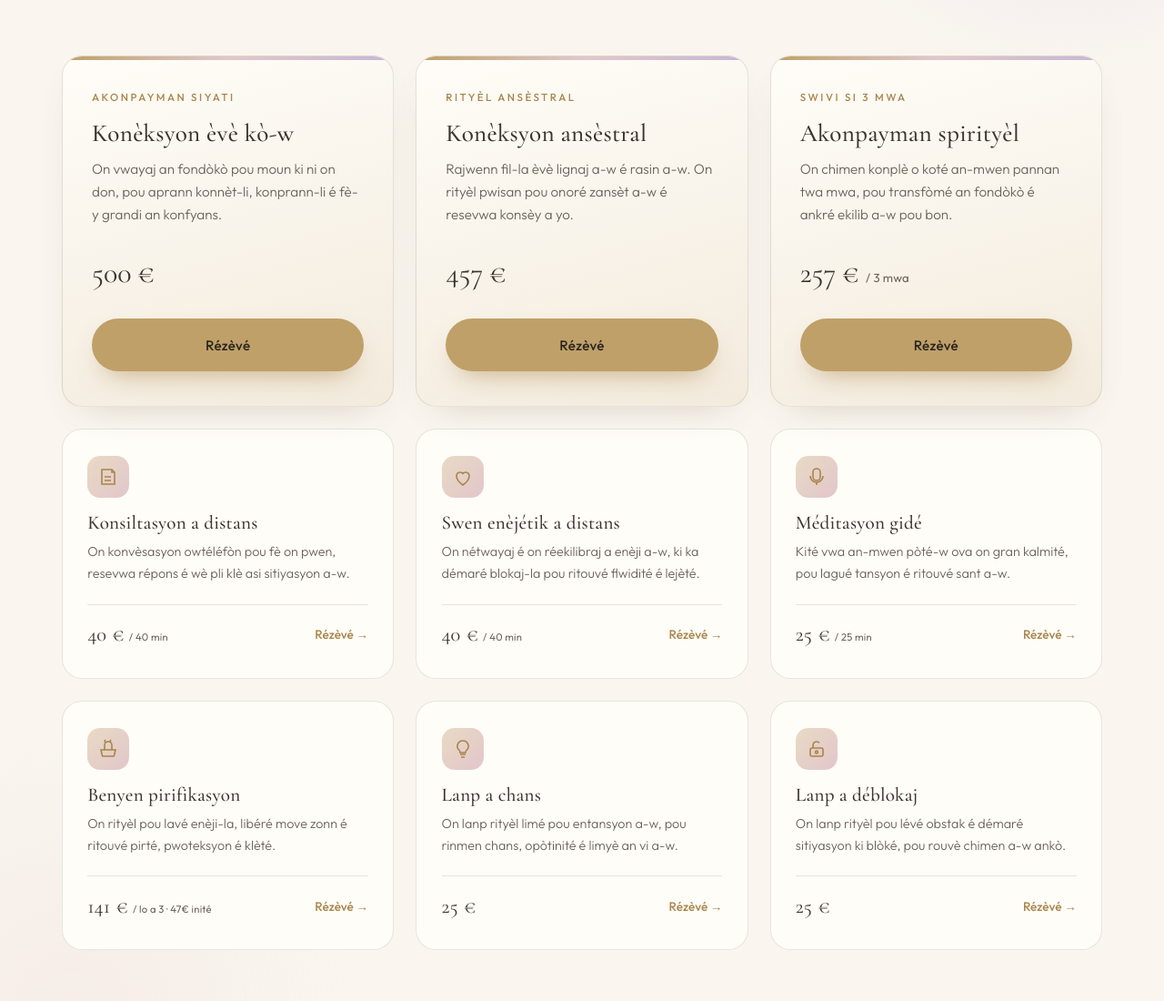
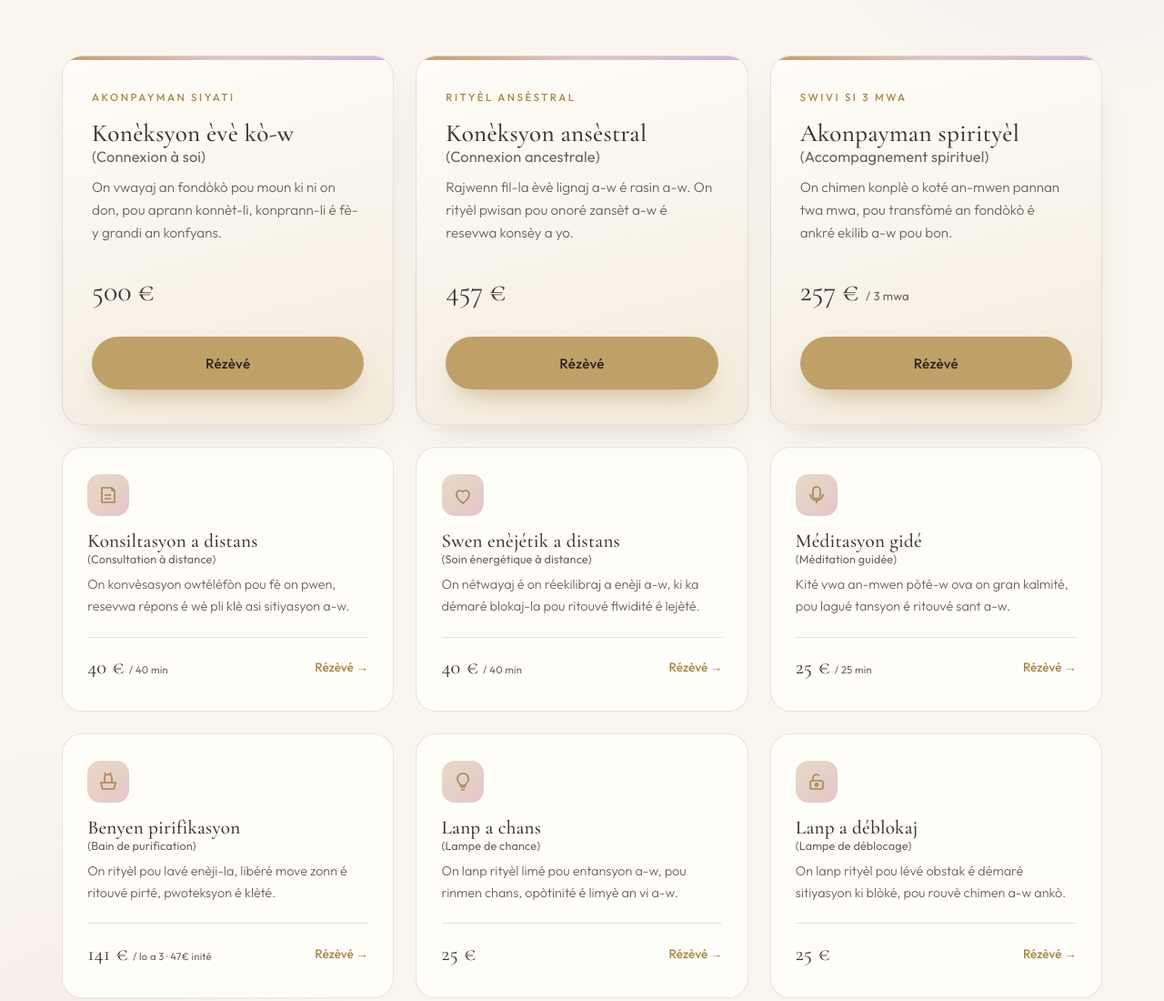
Before and after one commit to ledreckmike-pixel/retour-a-ses-racines, a website: page index.html in a window 1280 px wide. Shown: the part 2045-3145 px from the top of the page at 91% size. Drawn offline with nearby package versions, Linux system fonts and the light colour scheme.

Commit message:
Prestations : traduction FR entre parentheses (site)

```diff
--- a/index.html
+++ b/index.html
@@ -436,21 +436,21 @@
     <div class="featured">
       <article class="card-feat reveal">
         <span class="tier">Akonpayman siyati</span>
-        <h3>Konèksyon èvè kò-w</h3>
+        <h3>Konèksyon èvè kò-w<span style="display:block;font-family:var(--sans);font-size:.6em;font-weight:400;color:var(--ink-soft);margin-top:.15rem;letter-spacing:.01em">(Connexion à soi)</span></h3>
         <p>On vwayaj an fondòkò pou moun ki ni on don, pou aprann konnèt-li, konprann-li é fè-y grandi an konfyans.</p>
         <div class="price">500<span>€</span></div>
         <a href="https://retourasesracine.simplybook.it/v2/" target="_blank" rel="noopener" class="btn btn-primary">Rézèvé</a>
       </article>
       <article class="card-feat reveal d1">
         <span class="tier">Rityèl ansèstral</span>
-        <h3>Konèksyon ansèstral</h3>
+        <h3>Konèksyon ansèstral<span style="display:block;font-family:var(--sans);font-size:.6em;font-weight:400;color:var(--ink-soft);margin-top:.15rem;letter-spacing:.01em">(Connexion ancestrale)</span></h3>
         <p>Rajwenn fil-la èvè lignaj a-w é rasin a-w. On rityèl pwisan pou onoré zansèt a-w é resevwa konsèy a yo.</p>
         <div class="price">457<span>€</span></div>
         <a href="https://retourasesracine.simplybook.it/v2/" target="_blank" rel="noopener" class="btn btn-primary">Rézèvé</a>
       </article>
       <article class="card-feat reveal d2">
         <span class="tier">Swivi si 3 mwa</span>
-        <h3>Akonpayman spirityèl</h3>
+        <h3>Akonpayman spirityèl<span style="display:block;font-family:var(--sans);font-size:.6em;font-weight:400;color:var(--ink-soft);margin-top:.15rem;letter-spacing:.01em">(Accompagnement spirituel)</span></h3>
         <p>On chimen konplè o koté an-mwen pannan twa mwa, pou transfòmé an fondòkò é ankré ekilib a-w pou bon.</p>
         <div class="price">257<span>€ <small>/ 3 mwa</small></span></div>
         <a href="https://retourasesracine.simplybook.it/v2/" target="_blank" rel="noopener" class="btn btn-primary">Rézèvé</a>
@@ -461,42 +461,42 @@
     <div class="services-grid">
       <article class="card-svc reveal">
         <span class="ic"><svg viewBox="0 0 24 24" fill="none" stroke="currentColor" stroke-width="1.6"><path d="M5 4h11l3 3v13H5z"/><path d="M16 4v3h3"/><path d="M8 12h7M8 16h7"/></svg></span>
-        <h3>Konsiltasyon a distans</h3>
+        <h3>Konsiltasyon a distans<span style="display:block;font-family:var(--sans);font-size:.6em;font-weight:400;color:var(--ink-soft);margin-top:.15rem;letter-spacing:.01em">(Consultation à distance)</span></h3>
         <p>On konvèsasyon owtéléfòn pou fè on pwen, resevwa répons é wè pli klè asi sitiyasyon a-w.</p>
         <div class="svc-foot"><div class="price">40<span>€ <small style="font-size:.7rem">/ 40 min</small></span></div><a href="https://retourasesracine.simplybook.it/v2/" target="_blank" rel="noopener">Rézèvé →</a></div>
       </article>
 
       <article class="card-svc reveal d1">
         <span class="ic"><svg viewBox="0 0 24 24" fill="none" stroke="currentColor" stroke-width="1.6"><path d="M12 21s-7-4.6-7-10a4 4 0 0 1 7-2.6A4 4 0 0 1 19 11c0 5.4-7 10-7 10z"/></svg></span>
-        <h3>Swen enèjétik a distans</h3>
+        <h3>Swen enèjétik a distans<span style="display:block;font-family:var(--sans);font-size:.6em;font-weight:400;color:var(--ink-soft);margin-top:.15rem;letter-spacing:.01em">(Soin énergétique à distance)</span></h3>
         <p>On nétwayaj é on réekilibraj a enèji a-w, ki ka démaré blokaj-la pou ritouvé flwidité é lejèté.</p>
         <div class="svc-foot"><div class="price">40<span>€ <small style="font-size:.7rem">/ 40 min</small></span></div><a href="https://retourasesracine.simplybook.it/v2/" target="_blank" rel="noopener">Rézèvé →</a></div>
       </article>
 
       <article class="card-svc reveal d2">
         <span class="ic"><svg viewBox="0 0 24 24" fill="none" stroke="currentColor" stroke-width="1.6"><path d="M12 3a4 4 0 0 0-4 4v5a4 4 0 0 0 8 0V7a4 4 0 0 0-4-4z"/><path d="M5 11a7 7 0 0 0 14 0M12 18v3"/></svg></span>
-        <h3>Méditasyon gidé</h3>
+        <h3>Méditasyon gidé<span style="display:block;font-family:var(--sans);font-size:.6em;font-weight:400;color:var(--ink-soft);margin-top:.15rem;letter-spacing:.01em">(Méditation guidée)</span></h3>
         <p>Kité vwa an-mwen pòté-w ova on gran kalmité, pou lagué tansyon é ritouvé sant a-w.</p>
         <div class="svc-foot"><div class="price">25<span>€ <small style="font-size:.7rem">/ 25 min</small></span></div><a href="https://retourasesracine.simplybook.it/v2/" target="_blank" rel="noopener">Rézèvé →</a></div>
       </article>
 
       <article class="card-svc reveal">
         <span class="ic"><svg viewBox="0 0 24 24" fill="none" stroke="currentColor" stroke-width="1.6"><path d="M4 13h16l-1.5 6.5a1 1 0 0 1-1 .5H6.5a1 1 0 0 1-1-.5L4 13z"/><path d="M8 13V8a4 4 0 0 1 8 0v5M9 5c-1-1-1-2 0-3M15 5c-1-1-1-2 0-3"/></svg></span>
-        <h3>Benyen pirifikasyon</h3>
+        <h3>Benyen pirifikasyon<span style="display:block;font-family:var(--sans);font-size:.6em;font-weight:400;color:var(--ink-soft);margin-top:.15rem;letter-spacing:.01em">(Bain de purification)</span></h3>
         <p>On rityèl pou lavé enèji-la, libéré move zonn é ritouvé pirté, pwoteksyon é klèté.</p>
         <div class="svc-foot"><div class="price">141<span>€ <small style="font-size:.7rem">/ lo a 3 · 47€ inité</small></span></div><a href="https://retourasesracine.simplybook.it/v2/" target="_blank" rel="noopener">Rézèvé →</a></div>
       </article>
 
       <article class="card-svc reveal d1">
         <span class="ic"><svg viewBox="0 0 24 24" fill="none" stroke="currentColor" stroke-width="1.6"><path d="M9 18h6M10 21h4M12 3a6 6 0 0 1 4 10.5c-.7.7-1 1.4-1 2.5H9c0-1.1-.3-1.8-1-2.5A6 6 0 0 1 12 3z"/></svg></span>
-        <h3>Lanp a chans</h3>
+        <h3>Lanp a chans<span style="display:block;font-family:var(--sans);font-size:.6em;font-weight:400;color:var(--ink-soft);margin-top:.15rem;letter-spacing:.01em">(Lampe de chance)</span></h3>
         <p>On lanp rityèl limé pou entansyon a-w, pou rinmen chans, opòtinité é limyè an vi a-w.</p>
         <div class="svc-foot"><div class="price">25<span>€</span></div><a href="https://retourasesracine.simplybook.it/v2/" target="_blank" rel="noopener">Rézèvé →</a></div>
       </article>
 
       <article class="card-svc reveal d2">
         <span class="ic"><svg viewBox="0 0 24 24" fill="none" stroke="currentColor" stroke-width="1.6"><rect x="5" y="11" width="14" height="9" rx="2"/><path d="M8 11V8a4 4 0 0 1 7-2.6"/><circle cx="12" cy="15.5" r="1.4"/></svg></span>
-        <h3>Lanp a déblokaj</h3>
+        <h3>Lanp a déblokaj<span style="display:block;font-family:var(--sans);font-size:.6em;font-weight:400;color:var(--ink-soft);margin-top:.15rem;letter-spacing:.01em">(Lampe de déblocage)</span></h3>
         <p>On lanp rityèl pou lévé obstak é démaré sitiyasyon ki blòké, pou rouvè chimen a-w ankò.</p>
         <div class="svc-foot"><div class="price">25<span>€</span></div><a href="https://retourasesracine.simplybook.it/v2/" target="_blank" rel="noopener">Rézèvé →</a></div>
       </article>
```
